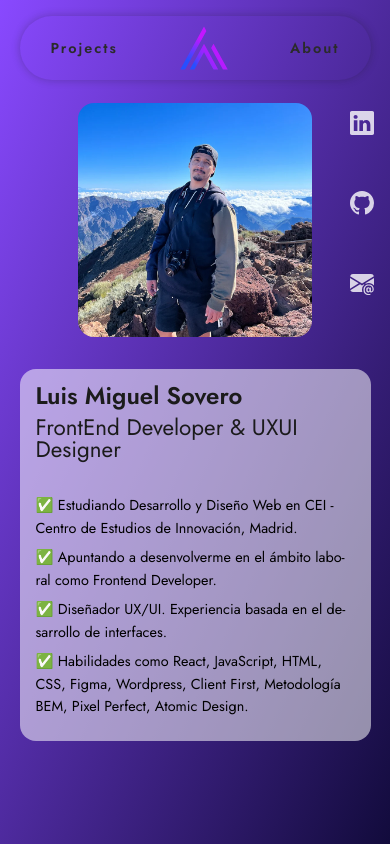
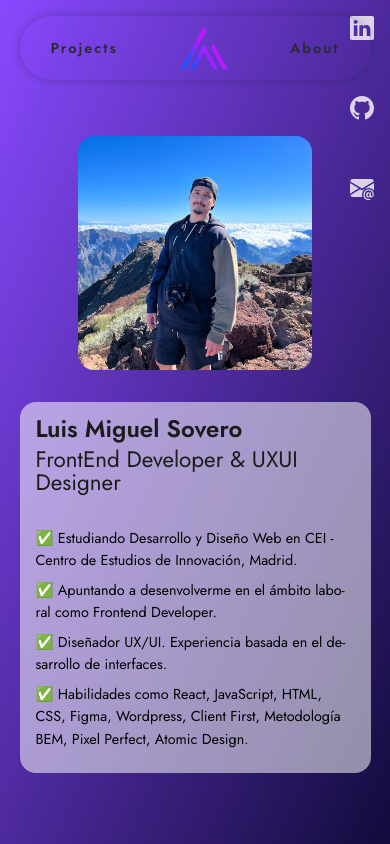
Before and after one commit to luismi-sg/Portfolio, a React (Vite) app: page /contacto in a window 390 px wide. Built offline with nearby package versions, Linux system fonts and the light colour scheme.

Commit message:
Header changes

```diff
--- a/src/pages/Contacto/Contacto.css
+++ b/src/pages/Contacto/Contacto.css
@@ -9,13 +9,12 @@
     min-width: 22.5rem;
 }
 .Contacto-wrapper{
-    height: 100%;
+    min-height: 100vh;
     display: flex;
     flex-flow: row nowrap;
     justify-content: center;
     align-items: center;
     position: relative;
-
 }
 .Perfil-wrapper{
     display: flex;
@@ -109,10 +108,6 @@
     }
 }
 @media (max-width: 1023px){
-    .Contacto-h2{
-        padding-top: 2rem;
-        font-size: 2rem;
-    }
     .Perfil-wrapper{
         margin: 0.5rem 0;
         display: flex;
@@ -145,6 +140,10 @@
     }
 }
 @media (max-width:767px){
+    .Contacto-wrapper{
+        align-items: flex-start;
+        padding-top: 8rem;
+    }
     .Redes-a p{
         display: none;
     }
--- a/src/pages/Contacto/Contacto.jsx
+++ b/src/pages/Contacto/Contacto.jsx
@@ -3,7 +3,6 @@ import './Contacto.css'
 export const Contacto = () => {
     return(
         <div className='Contacto'>
-            <h2 className='Contacto-h2'>CONTACTO</h2>
             <div className='Contacto-wrapper'>
                 <div className='Perfil-wrapper'>
                     <div className='Imagen-wrapper'>
```
